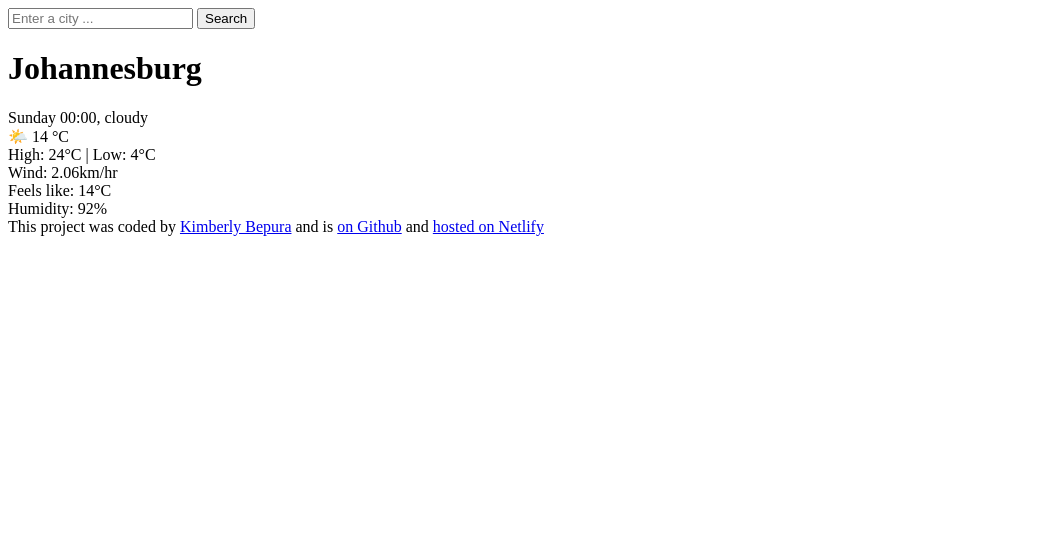
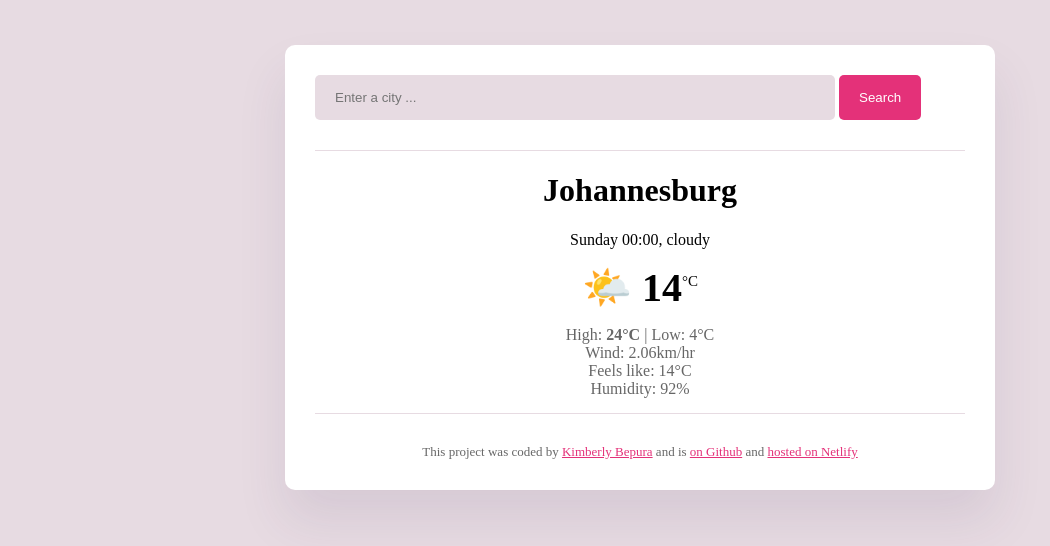
Before and after one commit to kimbepura/my-wonderful-weather-app, a plain HTML site: page index.html in a window 1280 px wide. Shown: the whole page, without its empty margins (0-1050 px from the left). Drawn offline with Linux system fonts and the light colour scheme.

Commit message:
Updated my CSS file

```diff
--- a/index.html
+++ b/index.html
@@ -3,25 +3,36 @@
   <head>
     <meta charset="UTF-8" />
     <meta name="viewport" content="width=device-width, initial-scale=1.0" />
+    <link rel="stylesheet" href="style.css" />
     <title>My weather app</title>
   </head>
   <body>
+    <div class="core-app">
       <div>
         <header>
           <form>
-          <input type="search" placeholder="Enter a city ..." required />
-          <input type="submit" value="Search" />
+            <input
+              type="search"
+              placeholder="Enter a city ..."
+              required
+              class="input-form"
+            />
+            <input type="submit" value="Search" class="input-form-button" />
           </form>
         </header>
         <main>
-        <div>
+          <div class="current-temperature-details">
             <h1>Johannesburg</h1>
             <div>Sunday 00:00, cloudy</div>
-          <div>🌤️ 14 °C</div>
-          <div>High: 24°C | Low: 4°C</div>
+            <div class="current-temp">
+              🌤️ 14<span class="degree-sign">°C</span>
+            </div>
+            <div class="other-weather-details">
+              <div>High: <strong>24°C </strong>| Low: 4°C</div>
               <div>Wind: 2.06km/hr</div>
               <div>Feels like: 14°C</div>
               <div>Humidity: 92%</div>
+            </div>
           </div>
         </main>
         <footer>
@@ -34,5 +45,6 @@
           <a href="https://pink-weather0app.netlify.app/">hosted on Netlify</a>
         </footer>
       </div>
+    </div>
   </body>
 </html>
--- a/style.css
+++ b/style.css
@@ -0,0 +1,60 @@
+body {
+  background-color: #e7dbe2;
+}
+header {
+  border-bottom: 1px solid #e7dbe2;
+  padding: 0 0 30px 0;
+}
+main {
+  padding: 0 0 15px 0;
+}
+.core-app {
+  background-color: #fff;
+  border-radius: 10px;
+  padding: 30px;
+  margin: 45px auto;
+  box-shadow: 0 30px 50px rgba(65, 50, 100, 0.1);
+  max-width: 650px;
+}
+.input-form {
+  background-color: #e7dbe2;
+  border-radius: 5px;
+  padding: 15px 20px;
+  border: none;
+  width: 80%;
+  font: 16px;
+}
+.input-form-button {
+  padding: 15px 20px;
+  background-color: #e43179;
+  color: #fff;
+  border: none;
+  border-radius: 5px;
+}
+.current-temperature-details {
+  text-align: center;
+}
+.current-temp {
+  font-size: 40px;
+  font-weight: bold;
+  padding: 15px;
+}
+.degree-sign {
+  position: relative;
+  bottom: 15px;
+  font-size: 15px;
+  font-weight: normal;
+}
+.other-weather-details {
+  color: rgba(0, 0, 0, 0.6);
+}
+footer {
+  text-align: center;
+  border-top: 1px solid #e7dbe2;
+  padding: 30px 0 0 0;
+  font-size: 13px;
+  color: rgba(0, 0, 0, 0.6);
+}
+a {
+  color: #e43179;
+}
```
Lines whose indentation alone changed are shown as unchanged.
